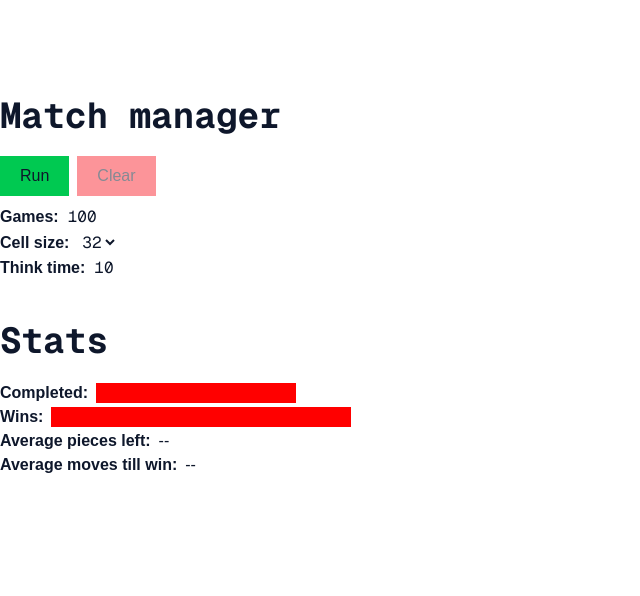
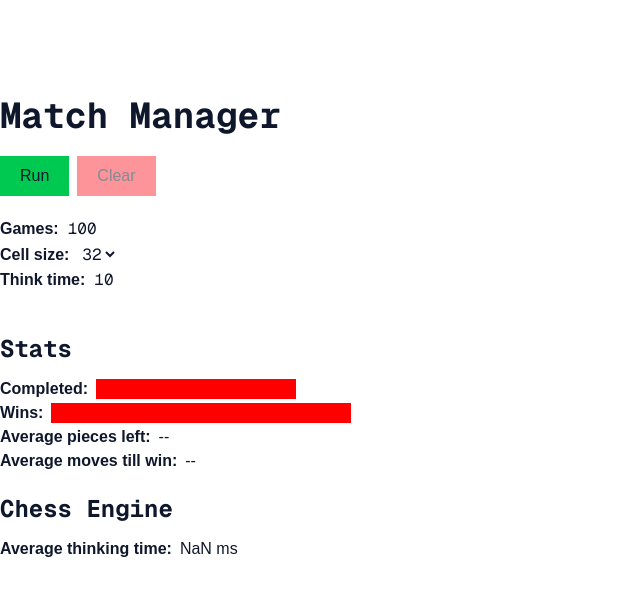
Before and after one commit to Prestopy/chessjam, a Next.js app: page /tester/v2 in a window 1280 px wide. Shown: the top 596 px of the page, without its empty margins (0-640 px from the left). Built offline with nearby package versions, Linux system fonts and the light colour scheme.

Commit message:
Enhance chess game logic with move promotion and average thinking time tracking

```diff
--- a/src/app/Chess.ts
+++ b/src/app/Chess.ts
@@ -75,12 +75,14 @@ export class Chess {
 		return this;
 	}
 
-	setSquare(row: number, col: number, piece: Piece | null): Chess {
+	setBoard(b: Board) {
+		this.board = b;
+	}
+
+	setSquare(row: number, col: number, piece: Piece | null) {
 		if (row < 0 || row >= this.numRanks || col < 0 || col >= this.numFiles) return this;
 
 		this.board[row][col] = piece;
-
-		return this;
 	}
 
 	addHistoryEntry(entry: MoveHistoryEntry) {
@@ -135,6 +137,12 @@ export class Chess {
 		const {fromRow, fromCol, toRow, toCol} = move;
 		const movingPiece = this.getSquare(move.fromRow, move.fromCol);
 		if (!movingPiece) return { ok: false };
+
+		if (move.isPromotionMove()) {
+			this.setSquare(toRow, toCol, { name: "Queen", color: movingPiece.color }); // Auto-promote to Queen
+			this.setSquare(fromRow, fromCol, null);
+			return { ok: true };
+		}
 
 		if (move.isEnPassantMove()) {
 			const epRow = movingPiece?.color === "W" ? toRow + 1 : toRow - 1;
@@ -351,7 +359,7 @@ export class Chess {
 			newBoard.push(row);
 		}
 
-		this.board = newBoard;
+		this.setBoard(newBoard);
 		this.numRanks = ranks;
 		this.numFiles = files;
 
--- a/src/app/Move.ts
+++ b/src/app/Move.ts
@@ -42,6 +42,7 @@ export class Move {
 		if (!piece) return this;
 
 		if (piece.name === "Pawn") {
+			// En passant
 			const lastMove = moveHistory[moveHistory.length - 1];
 			if (lastMove) {
 				const lastMovedPiece = board[lastMove.move.toRow][lastMove.move.toCol];
@@ -57,6 +58,12 @@ export class Move {
 					this.markAsEnPassant();
 				}
 			}
+
+			// Promotion
+			const promotionRow = piece.color === "W" ? 0 : board.length - 1;
+			if (this.toRow === promotionRow) {
+				this.markAsPromotion();
+			}
 		}
 
 		// Can handle castling, promotion, etc. here too
--- a/src/app/page.tsx
+++ b/src/app/page.tsx
@@ -48,7 +48,7 @@ export default function Home() {
 					}
 				</div>
 				<ChessboardDisplay
-					squareDim={64}
+					squareDim={80}
 					chessboard={chessPosition}
 					onMove={handleMove}
 					getHighlights={(r: number, c: number) => chessGame.current.getTurn() !== chessGame.current.getSquare(r, c)?.color ? [] : chessGame.current.generateMoves(r, c, true).map(m => ({row: m.toRow, col: m.toCol}))}
--- a/src/app/tester/v2/page.tsx
+++ b/src/app/tester/v2/page.tsx
@@ -2,7 +2,7 @@
 import { useEffect, useRef, useState } from "react";
 import ChessboardDisplay from "@/app/Components/ChessboardDisplay";
 import { Chess } from "@/app/Chess";
-import {Board, GameState, standardChessSetup} from "@/app/utils";
+import {Board, GameState, randomPieceOrEmpty, standardChessSetup} from "@/app/utils";
 import { Color } from "@/app/utils";
 import ProgressBar from "@/app/Components/ProgressBar";
 
@@ -13,6 +13,7 @@ interface GameData {
 	gameState: GameState;
 	movesMade: number;
 	winner: Color | null;
+	averageThinkTime: number;
 }
 export default function TesterV2() {
 	const [games, setGames] = useState(0);
@@ -34,7 +35,7 @@ export default function TesterV2() {
 		const initializedBoards: Board[] = [];
 
 		for (let i = 0; i < games; i++) {
-			initializedStates.push({ gameState: "running", winner: null, movesMade: 0 });
+			initializedStates.push({ gameState: "running", winner: null, movesMade: 0, averageThinkTime: 0 });
 			initializedBoards.push(new Chess(8, 8).generateBoard(standardChessSetup).getBoard());
 		}
 
@@ -45,7 +46,7 @@ export default function TesterV2() {
 		initializedBoards.forEach((board, i) => {
 			const worker = new Worker(new URL('@/app/worker/chessWorker.js', import.meta.url));
 			worker.onmessage = (e) => {
-				const {board: updatedBoard, winner, gameState, movesMade} = e.data;
+				const {board: updatedBoard, winner, gameState, movesMade, averageThinkTime} = e.data;
 
 				console.log("Received message")
 
@@ -59,7 +60,7 @@ export default function TesterV2() {
 				// Update game state
 				setGameStates((prev) => {
 					const newStates = [...prev];
-					newStates[i] = {gameState: gameState, winner, movesMade};
+					newStates[i] = {gameState, winner, movesMade, averageThinkTime};
 					return newStates;
 				});
 
@@ -111,19 +112,24 @@ export default function TesterV2() {
 				}, 0) / completed.current
 			).toFixed(2);
 
-	const avgMovesMade =
+	const avgMovesMadeTilWin =
 		completed.current === 0
 			? "--"
 			: (
 				(
 					gameStates.reduce((accum, state) => {
-						if (state.gameState !== "running") {
+						if (state.gameState === "checkmate") {
 							return accum + state.movesMade;
 						}
 						return accum;
 					}, 0) / completed.current
 				).toFixed(2)
-			)
+			);
+
+	const avgThinkTime =
+		(
+			gameStates.reduce((accum, state) => accum + state.averageThinkTime, 0) / games
+		).toFixed(4);
 
 	const parentRef = useRef(null)
 
@@ -146,8 +152,8 @@ export default function TesterV2() {
 	return (
 		<div className="w-screen h-screen overflow-y-hidden flex flex-row justify-around">
 			<div className="py-24">
-				<h1 className="text-4xl font-mono font-bold mb-5">Match manager</h1>
-				<div className="flex flex-row gap-2 mb-2">
+				<h1 className="text-4xl font-mono font-bold mb-5">Match Manager</h1>
+				<div className="flex flex-row gap-2 mb-5">
 					<button className="bg-green-500 px-5 py-2" onClick={handleRun} disabled={currentlyRunning || numGamesInput <= 0 || isNaN(numGamesInput)}>Run</button>
 					<button className="bg-red-500 px-5 py-2" onClick={() => {
 						handleClear();
@@ -219,7 +225,7 @@ export default function TesterV2() {
 					/>
 				</div>
 
-				<h1 className="text-4xl font-mono font-bold mb-5 mt-10">Stats</h1>
+				<h2 className="text-2xl font-mono font-bold mb-3 mt-10">Stats</h2>
 
 				<div className="flex flex-row gap-2 items-center">
 					<label className="font-bold">Completed:</label>
@@ -260,7 +266,14 @@ export default function TesterV2() {
 
 				<div className="flex flex-row gap-2 items-center">
 					<label className="font-bold">Average moves till win:</label>
-					<p>{avgMovesMade}</p>
+					<p>{avgMovesMadeTilWin}</p>
+				</div>
+
+				<h2 className="text-2xl font-mono font-bold mb-3 mt-5">Chess Engine</h2>
+
+				<div className="flex flex-row gap-2 items-center">
+					<label className="font-bold">Average thinking time:</label>
+					<p>{avgThinkTime} ms</p>
 				</div>
 			</div>
 
--- a/src/app/worker/chessWorker.js
+++ b/src/app/worker/chessWorker.js
@@ -2,6 +2,8 @@ import {Chess} from "../Chess";
 
 let game;
 let gameOver = false;
+
+let totalTimeThinking = 0;
 
 self.onmessage = function (e) {
 	const {ranks, files, initialBoard, thinkTime} = e.data;
@@ -10,29 +12,29 @@ self.onmessage = function (e) {
 	const loop = setInterval(() => {
 		if (gameOver) return;
 
+		let startTime = performance.now();
+
 		const allMoves = game.generateAllMoves(game.getTurn(), true);
-		// if (allMoves.length === 0) {
-		// 	gameOver = true;
-		// 	const winner = game.getTurn() === "white" ? "black" : "white";
-		// 	self.postMessage({board: game.getBoard(), winner, gameState: "draw", movesMade: game.getHistory().length});
-		// 	clearInterval(loop);
-		// 	return;
-		// }
+		const randomMove = allMoves[Math.floor(Math.random() * allMoves.length)];
 
-		const randomMove = allMoves[Math.floor(Math.random() * allMoves.length)];
+		let endTime = performance.now();
+
 		game.move(randomMove);
+
 
 		// Check for game over
 		const gameDetails = game.getGameDetails();
 		if (gameDetails.state !== "running") {
 			gameOver = true;
-			self.postMessage({board: game.getBoard(), winner: gameDetails.winner, gameState: gameDetails.state, movesMade: game.getHistory().length});
+			self.postMessage({board: game.getBoard(), winner: gameDetails.winner, gameState: gameDetails.state, movesMade: game.getHistory().length, averageThinkTime: totalTimeThinking / game.getHistory().length});
 			clearInterval(loop);
 			return;
 		}
 
 		// Post new board
-		self.postMessage({board: game.getBoard(), winner: null, gameState: "running", movesMade: game.getHistory().length});
+		let timeThinking = endTime - startTime;
+		totalTimeThinking += timeThinking;
+		self.postMessage({board: game.getBoard(), winner: null, gameState: "running", movesMade: game.getHistory().length, averageThinkTime: totalTimeThinking / game.getHistory().length});
 
 		game.nextTurn();
 	}, thinkTime);
```
